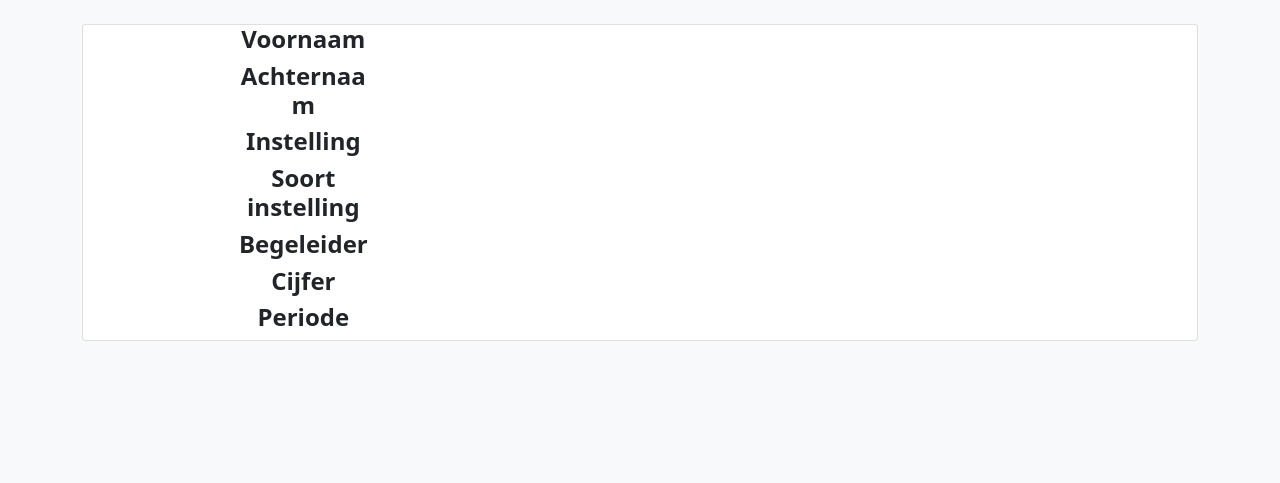
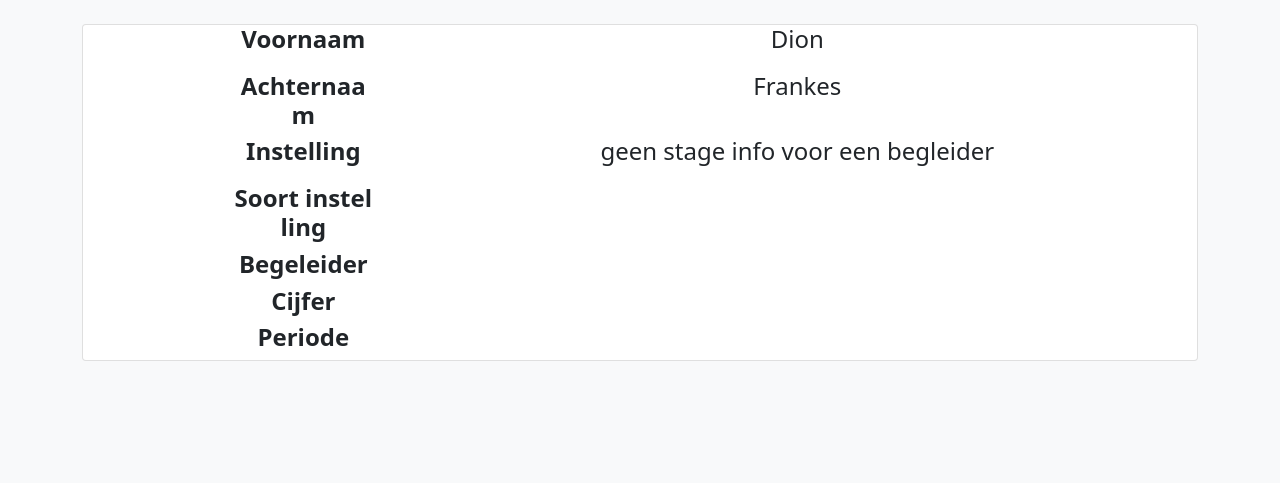
Before and after one commit to KickingAnimal/webtech-pagina, a Flask app: page /stageGegevens in a window 1280 px wide. Shown: the part 72-555 px from the top of the page. Run offline with Flask 2, Linux system fonts and the light colour scheme; a user stored in the database is signed in; data comes from the database, SQL or seed files in the repository; both versions use the stored data as it was after the commit; some libraries are stand-ins or nearby versions.

Commit message:
final change? rip

```diff
--- a/app.py
+++ b/app.py
@@ -49,11 +49,11 @@ def login_user():
             return render_template('login.html', uMessage=" does not exist", pwMessage=" is incorrect", uLabelKleur="red", pwLabelKleur="red")
 
         student_ID = do_database(f"SELECT student_ID FROM student WHERE voornaam = '{voornaam}' AND achternaam = '{achternaam}'")
-
         # Check if the password is correct
         user_password = do_database(f"SELECT password FROM student WHERE voornaam = '{voornaam}' AND achternaam = '{achternaam}'")
         if not bcrypt.check_password_hash(user_password[0][0], password):
             return render_template('login.html', pwMessage=" is incorrect", pwLabelKleur="red")
+        session['student_ID'] = student_ID
     else:
         # Check if the username exists
         user_id = do_database(f"SELECT COUNT(ID) FROM begleider WHERE voornaam = '{voornaam}'")
@@ -73,7 +73,6 @@ def login_user():
     # If the username and password are correct, log the user in and set the session
     session['voornaam'] = voornaam
     session['achternaam'] = achternaam
-    session['student_ID'] = student_ID
     session['begleider'] = begleider
     print(session['voornaam'], session['begleider'])
 
@@ -148,10 +147,27 @@ def stage_gegevens():
     else:
         loggedIn=False
         loggedInUser="niet ingelogd"
+    if session['begleider']:
+        begleider = True
+    else:
+        begleider = False
 
-    if loggedIn:
-        do_database(f"SELECT * FROM stage voornaam = 'session['voornaam']' AND achternaam = 'session['achternaam']'")
-        return render_template('stageGegevens.html', loggedInUser=loggedInUser, loggedIn=loggedIn)
+    if loggedIn and begleider != True:
+        student_ID = session['student_ID'][0][0]
+        stageGegevens = do_database(f"SELECT ins.instellingNaam, ins.instellingType, beg.voornaam, beg.achternaam, st.cijfer, st.periode FROM stage AS st JOIN instelling AS ins ON st.instelling_ID = ins.ID JOIN begleider AS beg ON st.begleider_ID = beg.ID WHERE student_ID = '{student_ID}'")
+        for i in range(0, len(stageGegevens)):
+            for j in range(0, len(stageGegevens[i])):
+                if stageGegevens[i][j] == " " or stageGegevens[i][j] == "" or stageGegevens[i][j] == "NULL":
+                    y = list(stageGegevens[i])
+                    y[j] = "geen info"
+                    stageGegevens[i] = tuple(y)
+        if stageGegevens == []:
+            stageGegevens = [('geen stage info', '')]
+        return render_template('stageGegevens.html', loggedInUser=loggedInUser, loggedIn=loggedIn, stageGegevens=stageGegevens)
+    elif begleider:
+        stageGegevens = [('geen stage info voor een begleider', '')]
+        return render_template('stageGegevens.html', loggedInUser=loggedInUser, loggedIn=loggedIn, stageGegevens=stageGegevens)
+        pass
     elif loggedIn!=True:
         return render_template('nietIngelogd.html')
 
@@ -164,9 +180,17 @@ def stages():
         loggedIn=False
         loggedInUser="niet ingelogd"
 
-    stageInfo = do_database(f"SELECT si.ID, si.instelling_ID, ins.instellingType, ins.instellingNaam, si.begleider_ID, beg.voornaam, beg.achternaam,  si.omschrijving FROM stageInfo AS si JOIN instelling AS ins ON si.instelling_ID = ins.ID JOIN begleider AS beg ON si.begleider_ID = beg.ID")
+    stageInfo = do_database(f"SELECT si.ID, ins.instellingType, ins.instellingNaam, beg.voornaam, beg.achternaam,  si.omschrijving FROM stageInfo AS si JOIN instelling AS ins ON si.instelling_ID = ins.ID JOIN begleider AS beg ON si.begleider_ID = beg.ID")
     aantalStage = len(stageInfo)
-    return render_template('stages.html', loggedInUser=loggedInUser, loggedIn=loggedIn, stageInfo=stageInfo, aantalStage=aantalStage)
+    gegevens = []
+    allGegevens =[]
+    for i in range(0, len(stageInfo)):
+        (allGegevens.append(list(stageInfo[i])))
+        print(allGegevens, stageInfo[i], i)
+        for j in range(0, len(stageInfo[i])):
+            (gegevens.append(stageInfo[i][j]))
+            print(gegevens,"\n", stageInfo[i][j],"\n", i, j)
+    return render_template('stages.html', loggedInUser=loggedInUser, loggedIn=loggedIn, stageInfo=stageInfo, aantalStage=aantalStage, gegevens=gegevens)
 
 if __name__ == '__main__':
     app.run(debug=True)
--- a/templates/stageGegevens.html
+++ b/templates/stageGegevens.html
@@ -14,31 +14,31 @@
                     <div class="profile-details" style="padding-left: 150px">
                         <div class="row cf cf-right">
                             <div class="col-sm-2 profile-label"><strong><h4>Voornaam</strong></h4></div>
-                            <div class="col-sm-10" style="padding-bottom: 10px;"><h4>{{voornaam}}</h4></div>
+                            <div class="col-sm-10" style="padding-bottom: 10px;"><h4>{{session['voornaam']}}</h4></div>
                         </div>
                         <div class="row cf cf-right">
                             <div class="col-sm-2 profile-label"><strong><h4>Achternaam</strong></h4></div>
-                            <div class="col-sm-10" style="padding-bottom: 10px;"><h4>{{achternaam}}</h4></div>
+                            <div class="col-sm-10" style="padding-bottom: 10px;"><h4>{{session['achternaam']}}</h4></div>
                         </div>
                         <div class="row cf cf-right">
                             <div class="col-sm-2 profile-label"><strong><h4>Instelling</strong></h4></div>
-                            <div class="col-sm-10" style="padding-bottom: 10px;"><h4>{{instelling}}</h4></div>
+                            <div class="col-sm-10" style="padding-bottom: 10px;"><h4>{{stageGegevens[0][0]}}</h4></div>
                         </div>
                         <div class="row cf cf-right">
-                            <div class="col-sm-2 profile-label"><strong><h4>Soort instelling</strong></h4></div>
-                            <div class="col-sm-10" style="padding-bottom: 10px;"><h4>{{soortInstelling}}</h4></div>
+                            <div class="col-sm-2 profile-label"><strong><h4>Soort&nbsp;instelling</strong></h4></div>
+                            <div class="col-sm-10" style="padding-bottom: 10px;"><h4>{{stageGegevens[0][1]}}</h4></div>
                         </div>
                         <div class="row cf cf-right">
                             <div class="col-sm-2 profile-label"><strong><h4>Begeleider</strong></h4></div>
-                            <div class="col-sm-10" style="padding-bottom: 10px;"><h4>{{voorBegeleider}} {{achterBegleider}}</h4></div>
+                            <div class="col-sm-10" style="padding-bottom: 10px;"><h4>{{stageGegevens[0][2]}} {{stageGegevens[0][3]}}</h4></div>
                         </div>
                         <div class="row cf cf-right">
                             <div class="col-sm-2 profile-label"><strong><h4>Cijfer</strong></h4></div>
-                            <div class="col-sm-10" style="padding-bottom: 10px;"><h4>{{cijfer}}</h4></div>
+                            <div class="col-sm-10" style="padding-bottom: 10px;"><h4>{{stageGegevens[0][4]}}</h4></div>
                         </div>
                         <div class="row cf cf-right">
                             <div class="col-sm-2 profile-label" ><strong><h4>Periode</strong></h4></div>
-                            <div class="col-sm-10" style="padding-bottom: 10px;"><h4>{{periode}}</h4></div>
+                            <div class="col-sm-10" style="padding-bottom: 10px;"><h4>{{stageGegevens[0][5]}}</h4></div>
                         </div>
                     </div>
                 </div>
```
Also changed, not shown: templates/stages.html (+3 -16 lines), database.db.
